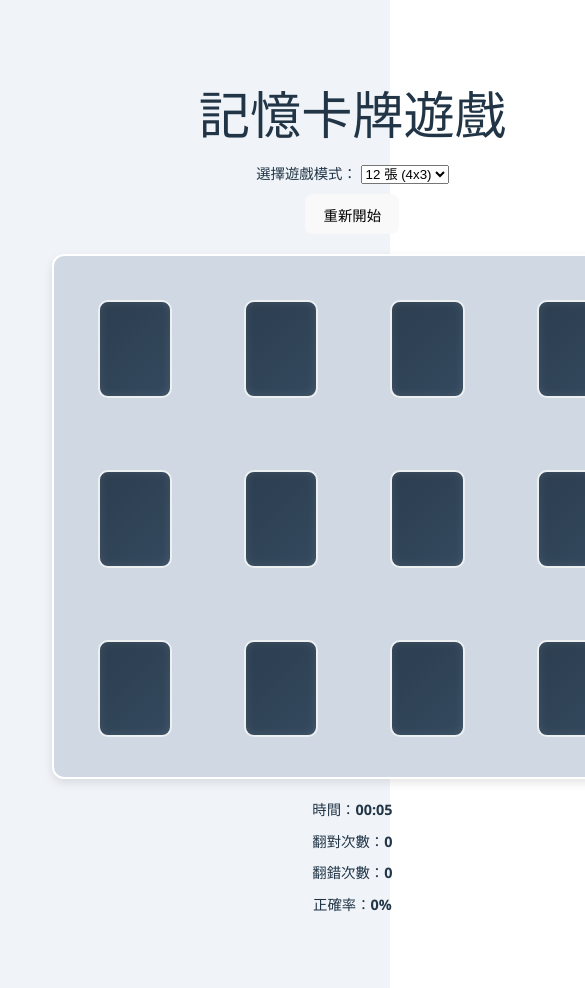
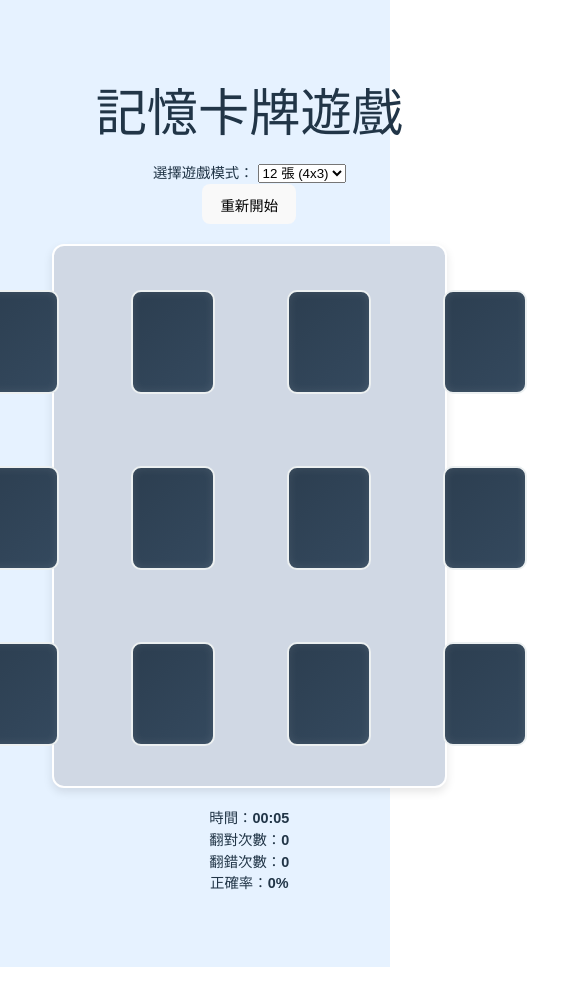
Before and after one commit to Roy-cheng-wq/ctcae-v5, a Vue app: page / in a window 390 px wide. Shown: the top 988 px of the page, 585 px wide, since content can reach past the window. After the commit the page ends 967 px from the top, so only its background shows below. Built offline with nearby package versions, Linux system fonts and the light colour scheme.

Commit message:
Update App.vue

```diff
--- a/src/App.vue
+++ b/src/App.vue
@@ -32,12 +32,11 @@
   </div>
 
   <div v-if="isWin" class="win-message">
-    <p>🎉 恭喜你過關了！</p>
+    <p>恭喜你過關了！🎉</p>
     <p>用時：{{ formattedTime }}</p>
     <p>翻對次數：{{ matchedCount }}</p>
     <p>翻錯次數：{{ wrongCount }}</p>
     <p>正確率：{{ accuracy }}%</p>
-    <button @click="startGame">再玩一次</button>
   </div>
 </template>
 
@@ -46,9 +45,8 @@ import { ref, computed, onMounted, onBeforeUnmount } from 'vue'
 import Card from './components/Card.vue'
 
 const allEmojiList = [
-  '🍎','🍌','🍓','🍇','🍊','🍉','🍍','🥝','🍒','🥭',
-  '🍑','🍐','🍋','🍏','🍅','🥕','🌽','🥔','🍄','🥜',
-  '🍞','🥐','🥖','🧀','🥩','🍗','🍖','🥓','🍔','🍕'
+  '🍎','🍌','🍓','🍇','🍊','🍉','🍍','🥝','🍒','🍑',
+  '🥭','🍐','🍋','🍈','🍏','🍅','🥑','🥕','🌽','🥔',
 ]
 
 const selectedCount = ref(12)
@@ -60,6 +58,7 @@ const layoutMap = {
   12: { columns: 4, rows: 3 },
   16: { columns: 4, rows: 4 }
 }
+
 const columns = computed(() => layoutMap[selectedCount.value]?.columns || 4)
 
 const startTime = ref(null)
@@ -107,8 +106,6 @@ function startGame() {
   startTimer()
 
   let count = selectedCount.value
-  if (count % 2 !== 0) count-- // 確保成對
-
   const chosenEmojis = allEmojiList.slice(0, count / 2)
 
   let id = 0
@@ -168,8 +165,8 @@ onBeforeUnmount(() => {
 
 <style>
 body {
-  background: #f0f4f8;
-  font-family: "Segoe UI", sans-serif;
+  background: #e6f2ff;
+  font-family: sans-serif;
   margin: 0;
   padding: 20px;
 }
@@ -180,13 +177,12 @@ h1 {
 }
 
 .options {
-  max-width: 500px;
+  max-width: 600px;
   margin: 0 auto 20px;
   display: flex;
   justify-content: space-between;
   align-items: center;
   flex-wrap: wrap;
-  gap: 10px;
 }
 
 .board {
@@ -198,19 +194,19 @@ h1 {
   background-color: #d0d8e4;
   border-radius: 12px;
   box-shadow: 0 4px 10px rgba(0, 0, 0, 0.1);
-  width: fit-content;
   border: 2px solid white;
+  max-width: 95vw;
+  max-height: 90vh;
 }
 
 .stats {
-  max-width: 500px;
+  max-width: 600px;
   margin: 20px auto;
   font-size: 1rem;
   display: flex;
   justify-content: space-around;
   font-weight: bold;
   flex-wrap: wrap;
-  gap: 10px;
 }
 
 .win-message {
@@ -222,13 +218,8 @@ h1 {
   font-weight: bold;
 }
 
-@media (max-width: 768px) {
-  .card {
-    width: 18vw !important;
-    height: 24vw !important;
-  }
-
-  .stats, .options {
+@media (max-width: 600px) {
+  .options, .stats {
     flex-direction: column;
     align-items: center;
     font-size: 0.9rem;
```
